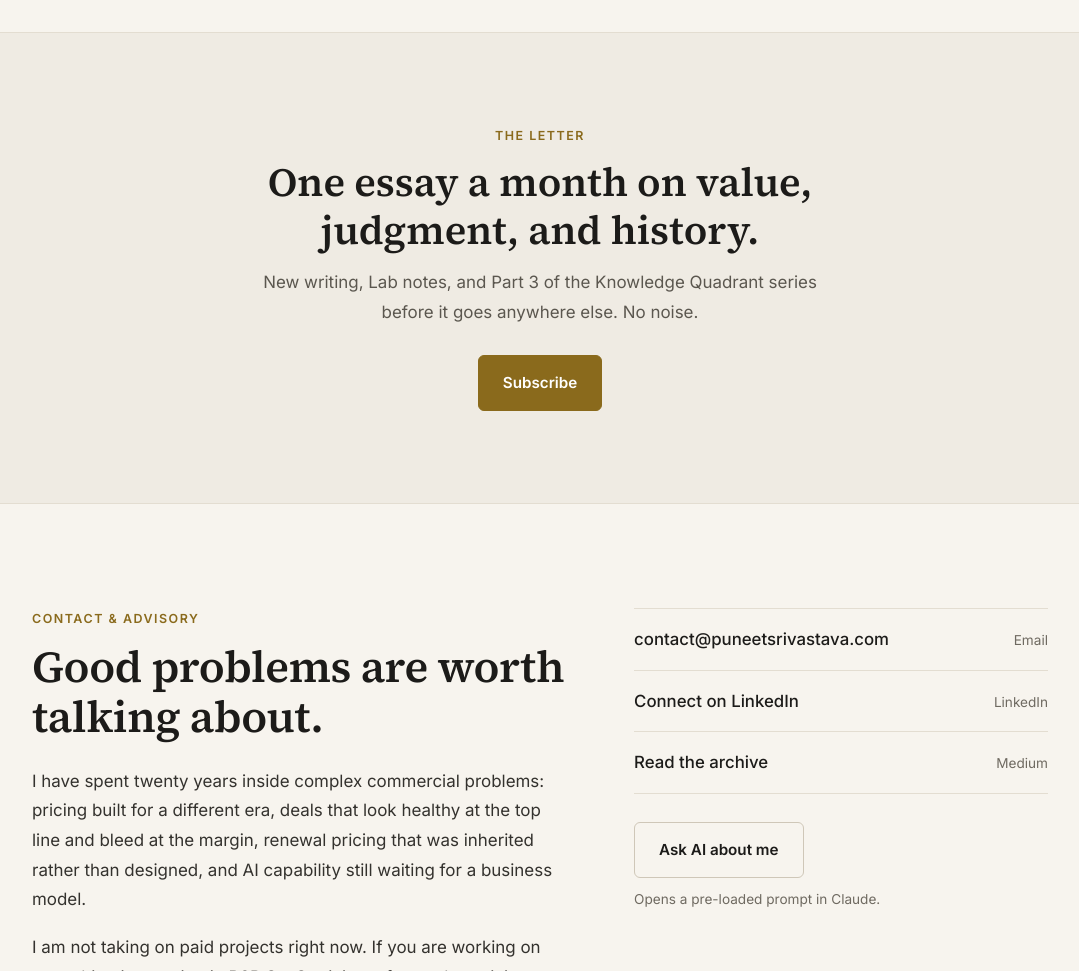
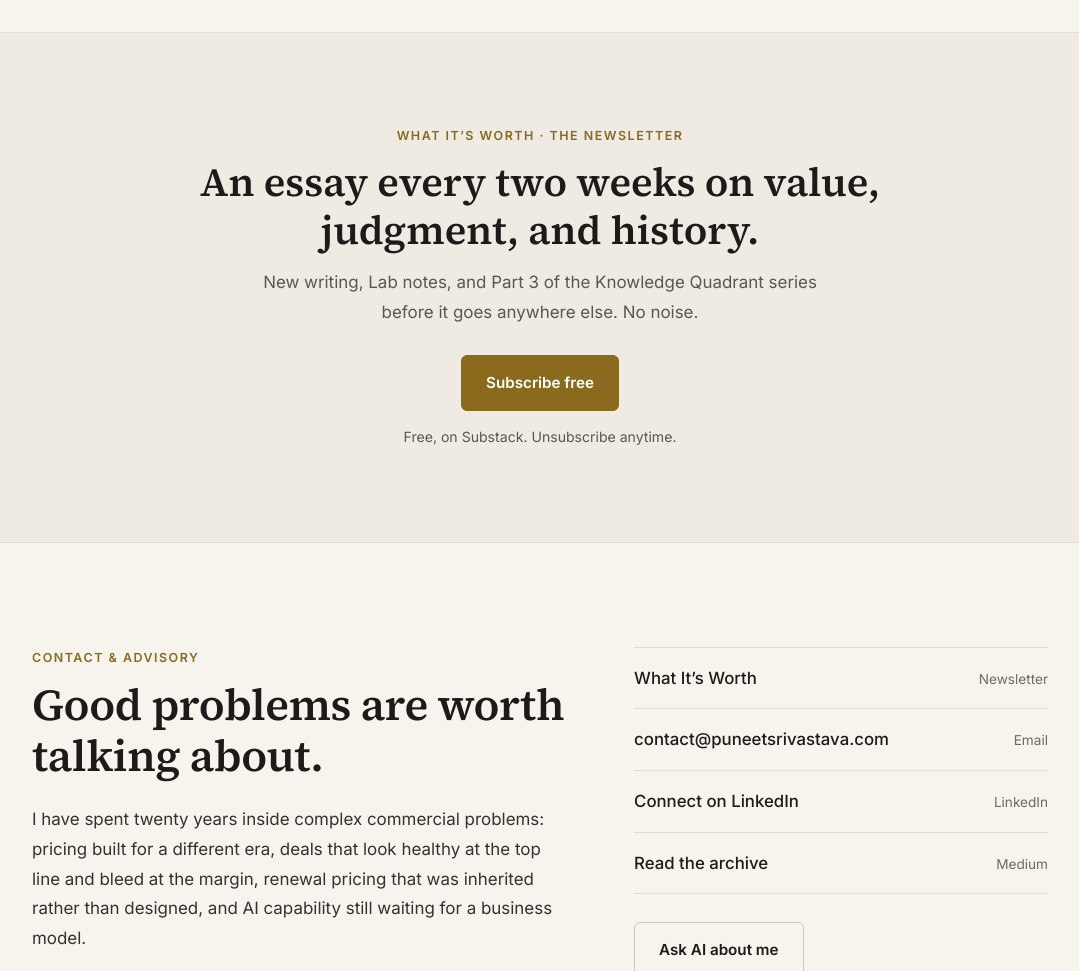
Before and after one commit to puneet8796/puneetsrivastava-site, a website: page public/index.html in a window 1280 px wide. Shown: the part 8680-9651 px from the top of the page, without its empty margins (100-1179 px from the left). Drawn offline with Linux system fonts and the light colour scheme.

Commit message:
Connect newsletter: What It's Worth on Substack, biweekly cadence
Co-Authored-By: Claude Opus 5.5 <noreply@anthropic.com>
Claude-Session: https://claude.ai/code/session_019nBxjuhJRhuWGf18P2WYHr

```diff
--- a/public/index.html
+++ b/public/index.html
@@ -833,11 +833,11 @@ strong { font-weight: 600; color: var(--text); }
 <!-- SUBSCRIBE -->
 <section id="subscribe" class="subscribe">
   <div class="wrap">
-    <div class="eyebrow">The letter</div>
-    <h2>One essay a month on value, judgment, and history.</h2>
+    <div class="eyebrow">What It&rsquo;s Worth &middot; The newsletter</div>
+    <h2>An essay every two weeks on value, judgment, and history.</h2>
     <p>New writing, Lab notes, and Part 3 of the Knowledge Quadrant series before it goes anywhere else. No noise.</p>
-    <!-- TODO: point to the chosen newsletter platform (Substack / LinkedIn newsletter) -->
-    <a href="mailto:hello@puneetsrivastava.com?subject=Subscribe%20me&body=Please%20add%20me%20to%20your%20monthly%20letter." class="btn btn-primary">Subscribe</a>
+    <a href="https://whatitsworthletter.substack.com/subscribe" class="btn btn-primary" target="_blank" rel="noopener noreferrer">Subscribe free</a>
+    <p style="margin:14px auto 0;font-size:0.88rem">Free, on Substack. Unsubscribe anytime.</p>
   </div>
 </section>
 
@@ -863,6 +863,7 @@ strong { font-weight: 600; color: var(--text); }
     </div>
     <div class="reveal">
       <div class="contact-links">
+        <a href="https://whatitsworthletter.substack.com" target="_blank" rel="noopener noreferrer">What It&rsquo;s Worth <span>Newsletter</span></a>
         <a href="mailto:contact@puneetsrivastava.com">contact@puneetsrivastava.com <span>Email</span></a>
         <a href="https://www.linkedin.com/in/puneet-srivastava-2b46203/" target="_blank" rel="noopener noreferrer">Connect on LinkedIn <span>LinkedIn</span></a>
         <a href="https://medium.com/@punsri" target="_blank" rel="noopener noreferrer">Read the archive <span>Medium</span></a>
--- a/public/llms.txt
+++ b/public/llms.txt
@@ -61,6 +61,11 @@ value-based pricing); The Failed Program That Ran an Empire (Akbar and Raja Toda
 Mal's revenue reform as lessons for pricing and finance); Ship It This Weekend
 (building with AI as a leader).
 
+NEWSLETTER
+
+What It's Worth (whatitsworthletter.substack.com): an essay every two weeks on
+value, judgment, and history.
+
 WRITING (selected)
 
 - The Failed Program That Ran an Empire for 300 Years (LinkedIn, Sep 2026)
```
